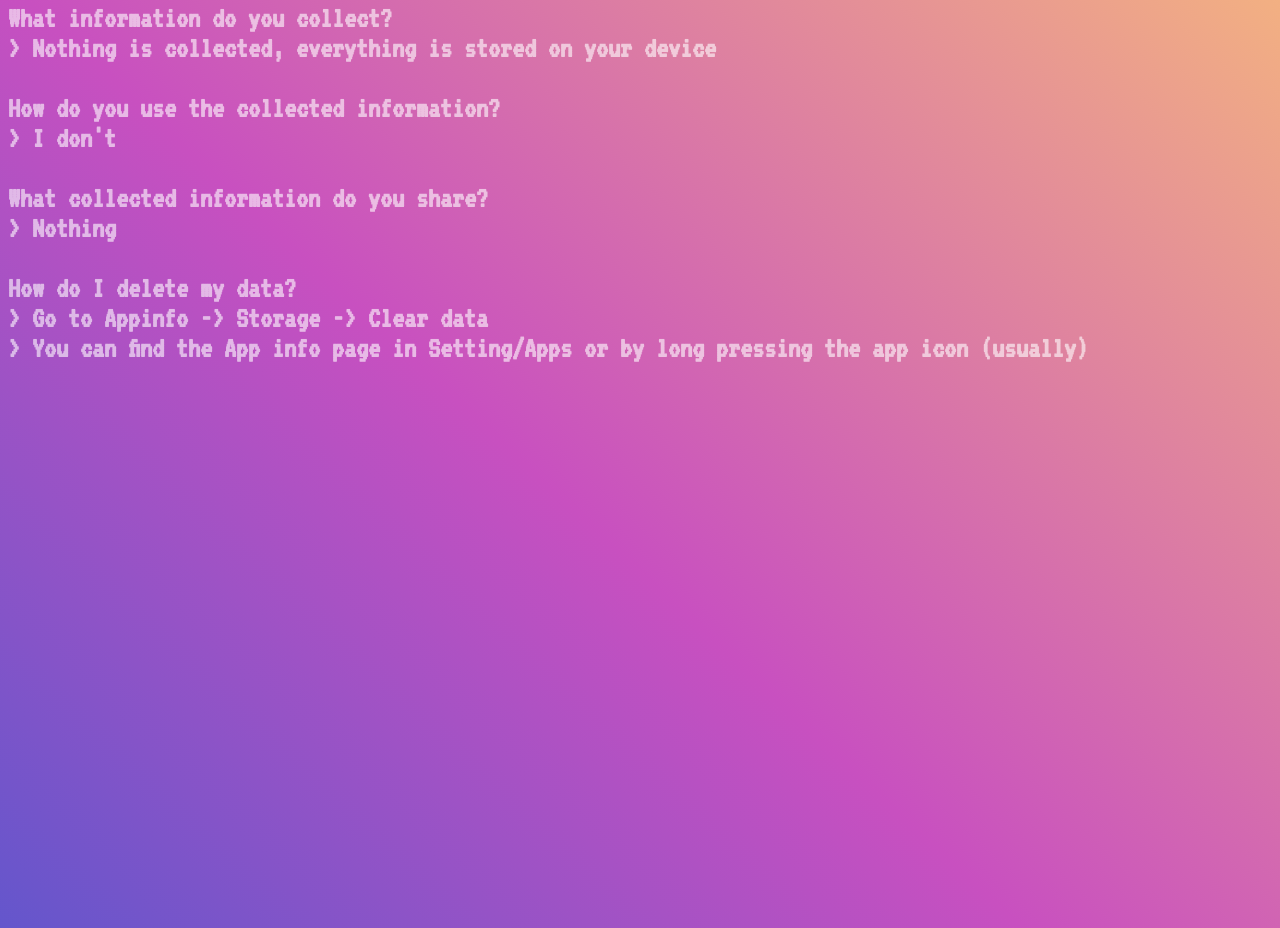
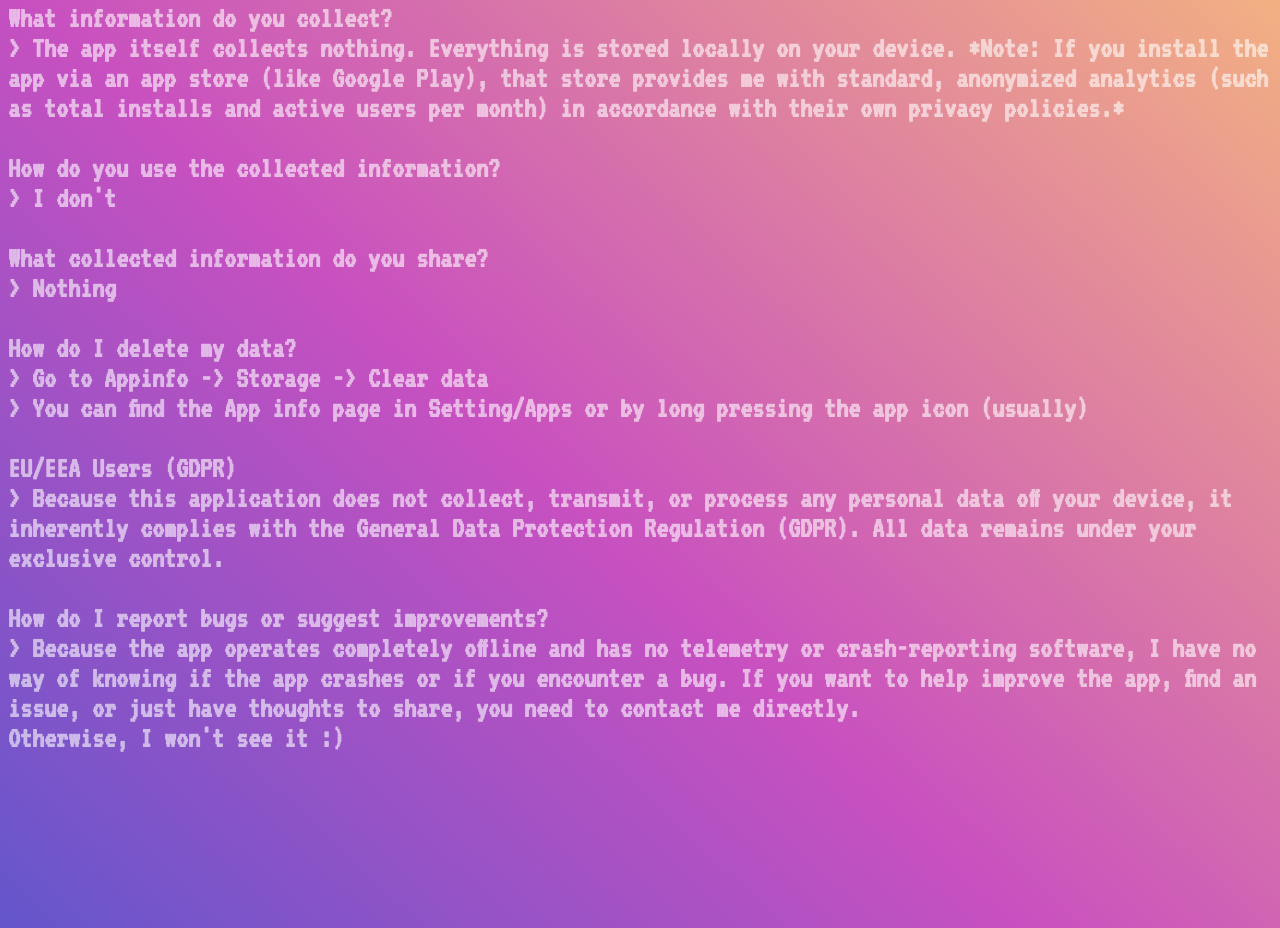
Before and after one commit to luddosaurus/luddosaurus.github.io, a plain HTML site: page policy.html in a window 1280 px wide. Shown: the part 341-1269 px from the top of the page. Drawn offline with Linux system fonts and the light colour scheme.

Commit message:
Revise privacy policy details and GDPR section
Updated privacy policy to clarify data collection and GDPR compliance.

```diff
--- a/policy.html
+++ b/policy.html
@@ -15,8 +15,10 @@
 <strong>
     What information do you collect?<br />
 <strong/>
+    > The app itself collects nothing. Everything is stored locally on your device.
+<italic>*Note: If you install the app via an app store (like Google Play), that store provides me with standard, anonymized analytics (such as total installs and active users per month) in accordance with their own privacy policies.*</italic>
 
-    > Nothing is collected, everything is stored on your device
+
 <br />
 <br />
 
@@ -47,6 +49,23 @@
 
 <br />
 <br />
+<strong>
+  EU/EEA Users (GDPR)
+<strong/><br />
+
+  > Because this application does not collect, transmit, or process any personal data off your device, it inherently complies with the General Data Protection Regulation (GDPR). All data remains under your exclusive control.
+
+<br />
+<br />
+
+<strong>
+  How do I report bugs or suggest improvements?
+<strong/><br />
+
+  > Because the app operates completely offline and has no telemetry or crash-reporting software, I have no way of knowing if the app crashes or if you encounter a bug. If you want to help improve the app, find an issue, or just have thoughts to share, you need to contact me directly.
+  <br />
+  Otherwise, I won't see it :)
+
 
 </p>
 
```
